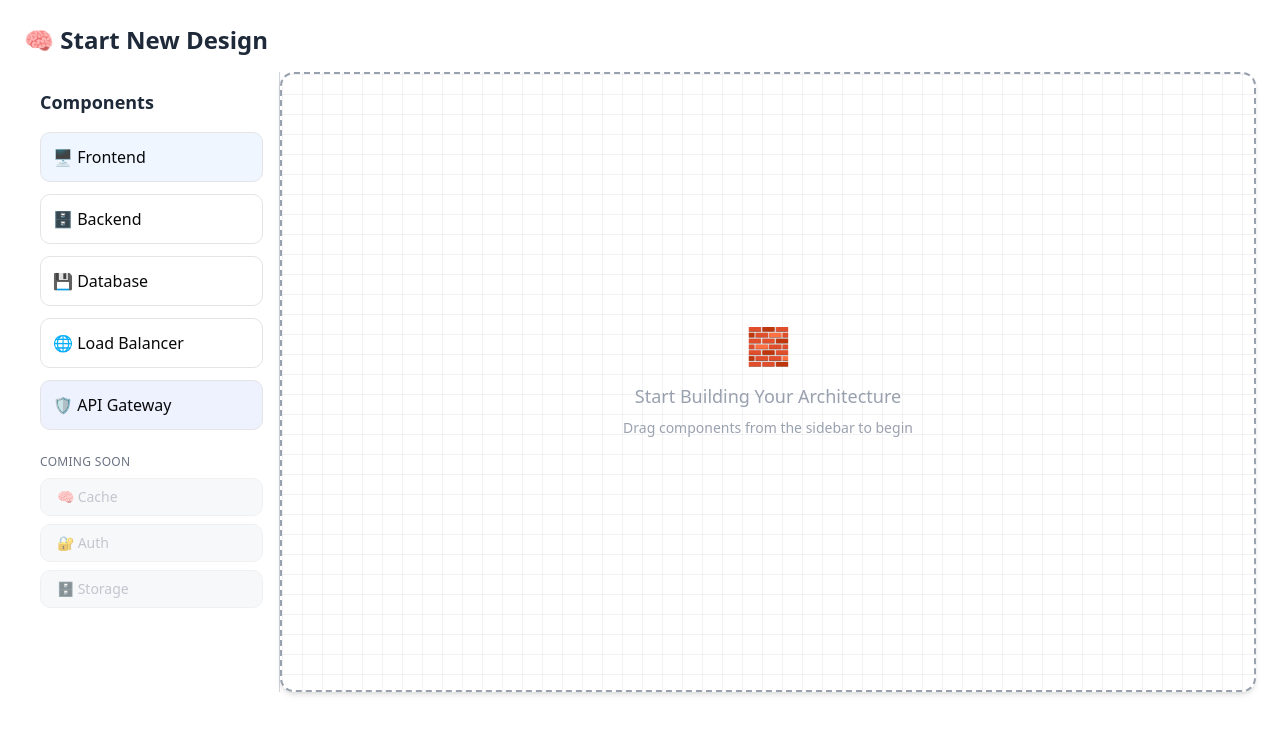
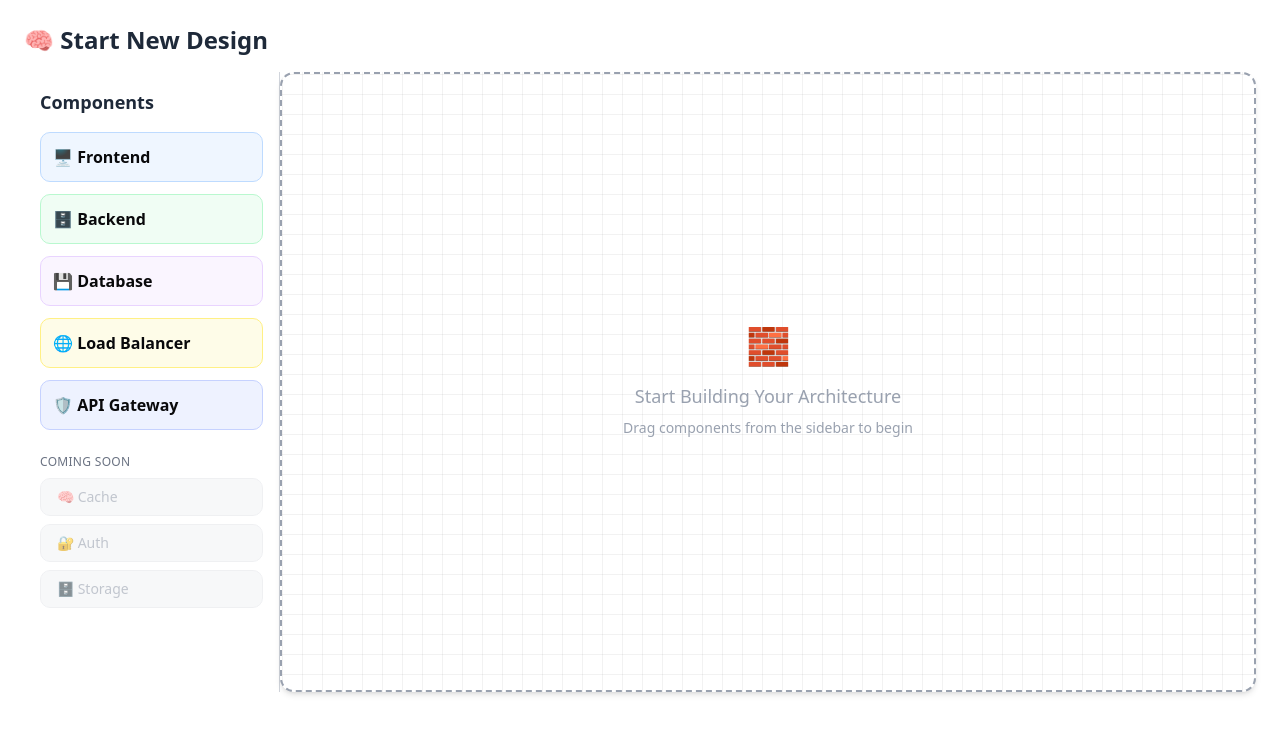
Before and after one commit to anas-muhmed/BuildWise, a Next.js app: page /design in a window 1280 px wide. Shown: the top 734 px of the page. Built offline with nearby package versions, Linux system fonts and the light colour scheme.

Commit message:
Enhance DraggableItem with improved styling and drag behavior

```diff
--- a/src/components/canvas/DraggableItem.tsx
+++ b/src/components/canvas/DraggableItem.tsx
@@ -1,38 +1,57 @@
-// components/canvas/DraggableItem.tsx
-"use client"
+"use client";
 
 import React from "react";
 import { useDraggable } from "@dnd-kit/core";
 
-
-interface DraggableItemProps{
-    label:string;
-    id:string;
-    color:string;
+interface DraggableItemProps {
+  label: string;
+  id: string;
+  color: string;
 }
 
-const DraggableItem=({label,id,color}:DraggableItemProps)=>{
-
-    const{attributes,listeners,setNodeRef,transform}=useDraggable({
-        id:id,
-    })
+const DraggableItem = ({ label, id, color }: DraggableItemProps) => {
+  const { attributes, listeners, setNodeRef, transform } = useDraggable({
+    id,
+    data: { type: id },
+  });
 
   const style = {
-  transform: transform ? `translate3d(${transform.x}px, ${transform.y}px, 0)` : undefined,
+    transform: transform
+      ? `translate3d(${transform.x}px, ${transform.y}px, 0)`
+      : undefined,
+    zIndex: transform ? 1000 : "auto",
   };
-    return(
 
+  const getColorClasses = (color: string) => {
+    switch (color) {
+      case "blue":
+        return "bg-blue-50 border-blue-200 hover:bg-blue-100";
+      case "green":
+        return "bg-green-50 border-green-200 hover:bg-green-100";
+      case "purple":
+        return "bg-purple-50 border-purple-200 hover:bg-purple-100";
+      case "yellow":
+        return "bg-yellow-50 border-yellow-200 hover:bg-yellow-100";
+      case "indigo":
+        return "bg-indigo-50 border-indigo-200 hover:bg-indigo-100";
+      default:
+        return "bg-gray-50 border-gray-200 hover:bg-gray-100";
+    }
+  };
 
+  return (
     <div
       ref={setNodeRef}
       {...listeners}
       {...attributes}
       style={style}
-       className={`p-3 bg-${color}-50 border border-${color}-200 rounded-lg cursor-grab hover:bg-${color}-100`}>
-
+      className={`p-3 ${getColorClasses(
+        color
+      )} rounded-lg cursor-grab border font-semibold`}
+    >
       {label}
     </div>
-    )
+  );
 };
 
 export default DraggableItem;
```
Lines whose indentation alone changed are shown as unchanged.
